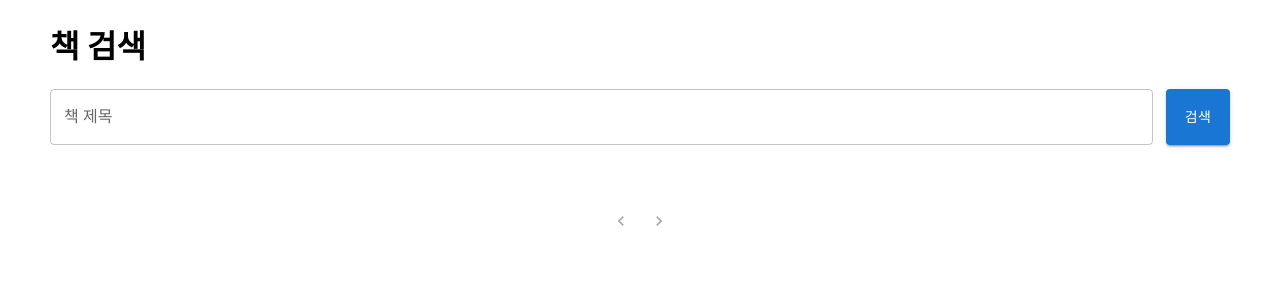
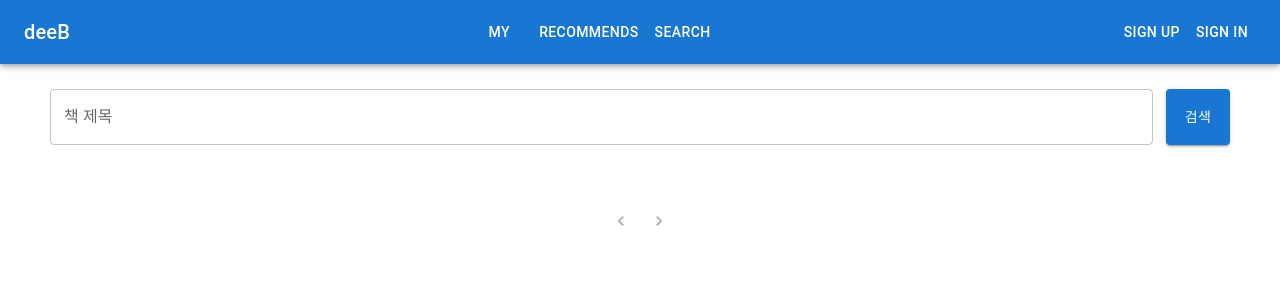
Before and after one commit to jm3789/deeb-front, a React (Create React App) app: page /search in a window 1280 px wide. Shown: the top 300 px of the page. Built offline with nearby package versions, Linux system fonts and the light colour scheme.

Commit message:
feat: 헤더 적용

```diff
--- /dev/null
+++ b/src/components/Layout/Header/Header.js
@@ -0,0 +1,31 @@
+import { AppBar, Box, Button, Toolbar, Typography } from "@mui/material";
+
+function Header() {
+  return (
+    <Box sx={{ display: "flex" }}>
+      <AppBar component="nav">
+        <Toolbar>
+          <Typography
+            variant="h6"
+            component="div"
+            sx={{ flexGrow: 1, display: { xs: "none", sm: "block" } }}
+          >
+            deeB
+          </Typography>
+          <Box sx={{ flexGrow: 1, display: { xs: "none", sm: "block" } }}>
+            <Button sx={{ color: "white" }}>MY</Button>
+            <Button sx={{ color: "white" }}>RECOMMENDS</Button>
+            <Button sx={{ color: "white" }} href="/search">
+              SEARCH
+            </Button>
+          </Box>
+          <Box sx={{ flexGrow: 0, display: { xs: "none", sm: "block" } }}>
+            <Button sx={{ color: "white" }}>SIGN UP</Button>
+            <Button sx={{ color: "white" }}>SIGN IN</Button>
+          </Box>
+        </Toolbar>
+      </AppBar>
+    </Box>
+  );
+}
+export default Header;
--- /dev/null
+++ b/src/components/Layout/Layout.js
@@ -0,0 +1,11 @@
+import Header from "./Header/Header";
+
+const Layout = ({ children }) => {
+  return (
+    <div>
+      <Header />
+      <main>{children}</main>
+    </div>
+  );
+};
+export default Layout;
--- a/src/pages/Home.js
+++ b/src/pages/Home.js
@@ -1,12 +1,13 @@
+import Layout from "../components/Layout/Layout";
 import { Link } from "react-router-dom";
 
 const Home = () => {
   return (
-    <div>
+    <Layout>
       <h1>홈</h1>
       <p>가장 먼저 보여지는 페이지입니다.</p>
       <Link to="/search">책 검색하기</Link>
-    </div>
+    </Layout>
   );
 };
 
--- a/src/pages/Search.js
+++ b/src/pages/Search.js
@@ -1,3 +1,4 @@
+import Layout from "../components/Layout/Layout";
 import { useState } from "react";
 import axios from "axios";
 import {
@@ -53,6 +54,7 @@ const Search = () => {
   const endIndex = startIndex + itemsPerPage;
 
   return (
+    <Layout>
       <div
         style={{ display: "flex", flexDirection: "column", padding: "0 50px" }}
       >
@@ -142,6 +144,7 @@ const Search = () => {
           />
         </div>
       </div>
+    </Layout>
   );
 };
 
```
Lines whose indentation alone changed are shown as unchanged.
